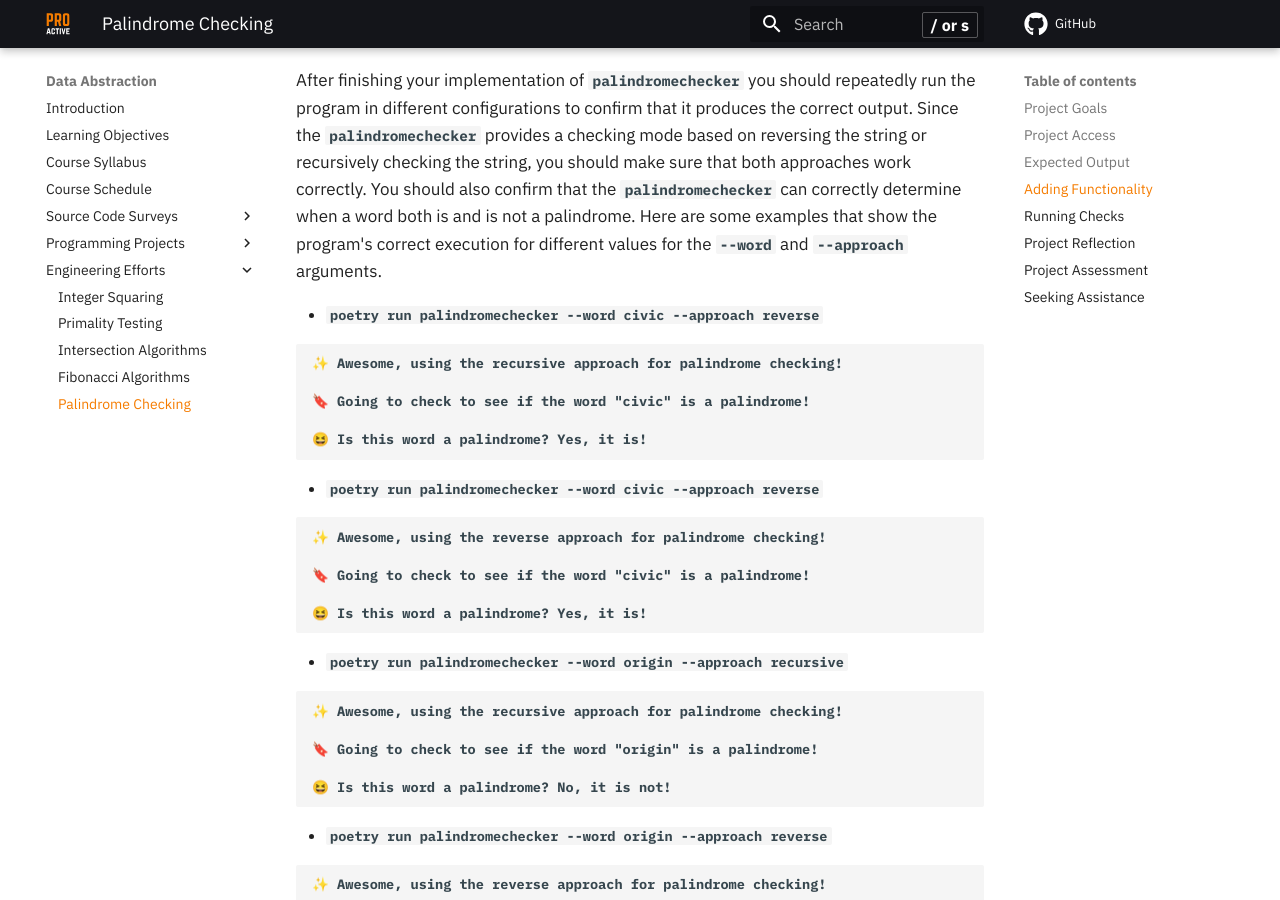
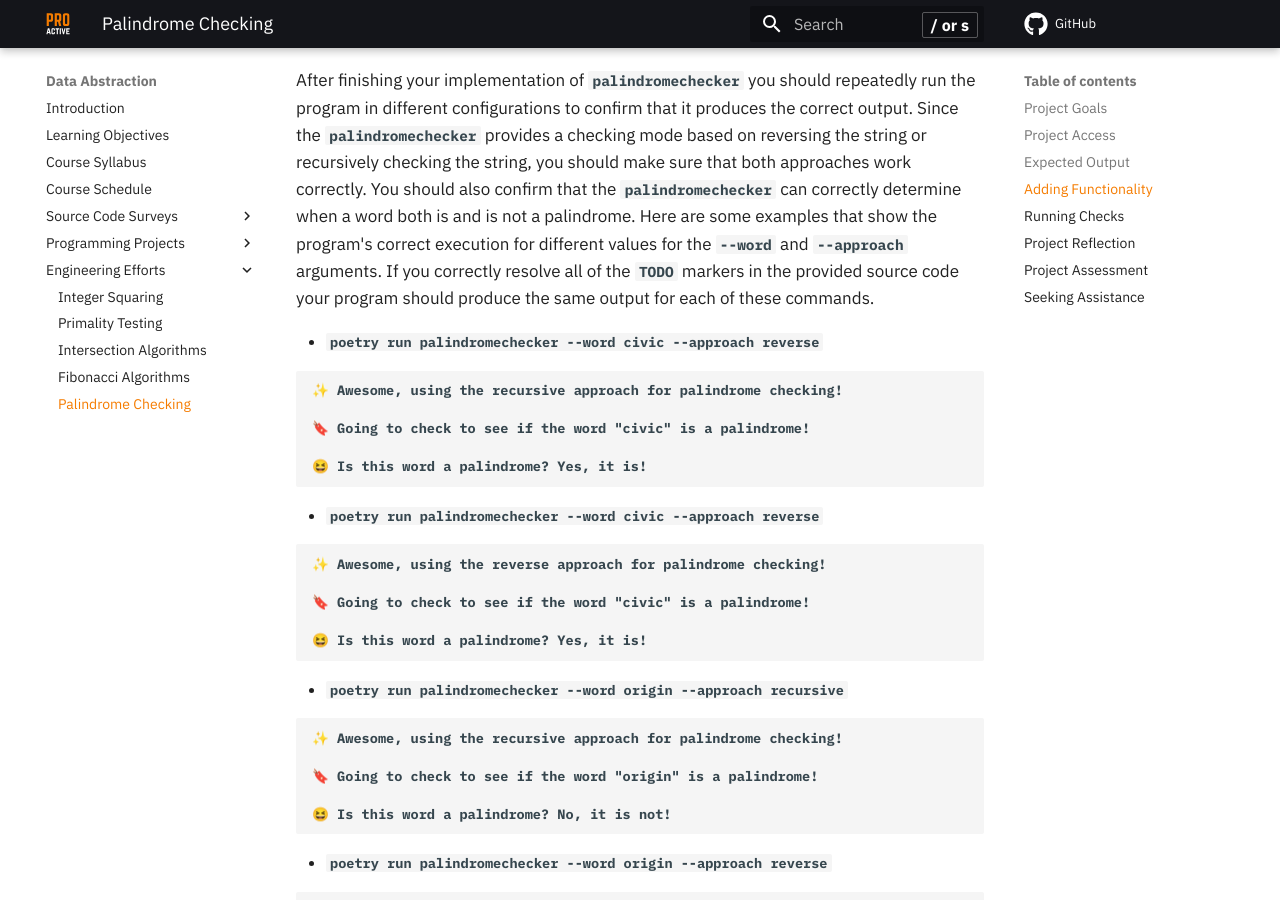
Before and after one commit to ProactiveProgrammers/www.proactiveprogrammers.com, an MkDocs documentation site: the page built from docs/data-abstraction/engineering-efforts/palindrome-checking.md, in a window 1280 px wide and 900 px high, scrolled down 2195 px. Built offline with MkDocs 1.6.1 and Material for MkDocs 9.7.7, drawn with Linux system fonts in a browser that asks for light colours; comment, search, counter and statistics services are not loaded.

Commit message:
feat: Add a summary sentence to the palindrome-checking.

```diff
--- a/docs/data-abstraction/engineering-efforts/palindrome-checking.md
+++ b/docs/data-abstraction/engineering-efforts/palindrome-checking.md
@@ -99,7 +99,9 @@ reversing the string or recursively checking the string, you should make sure
 that both approaches work correctly. You should also confirm that the
 `palindromechecker` can correctly determine when a word both is and is not a
 palindrome. Here are some examples that show the program's correct execution for
-different values for the `--word` and `--approach` arguments.
+different values for the `--word` and `--approach` arguments. If you correctly
+resolve all of the `TODO` markers in the provided source code your program
+should produce the same output for each of these commands.
 
 - `poetry run palindromechecker --word civic --approach reverse`
 
```
